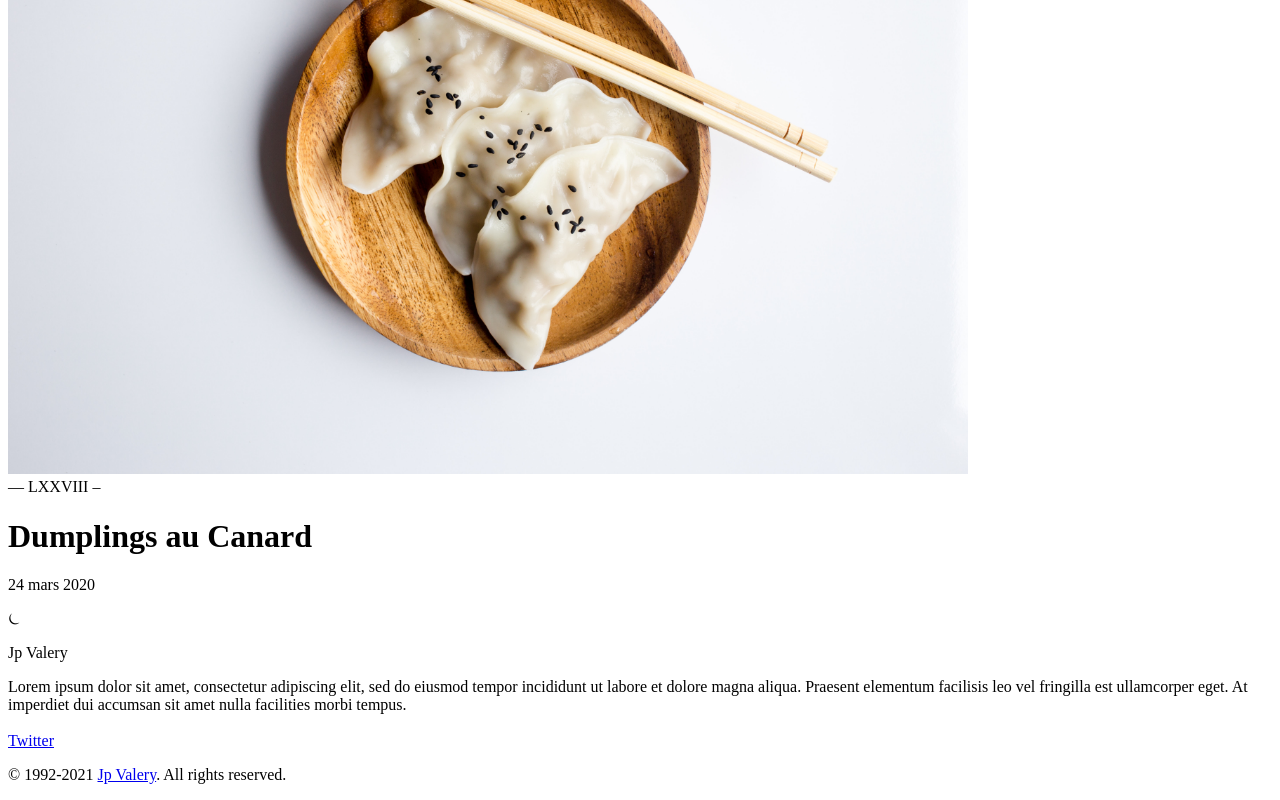
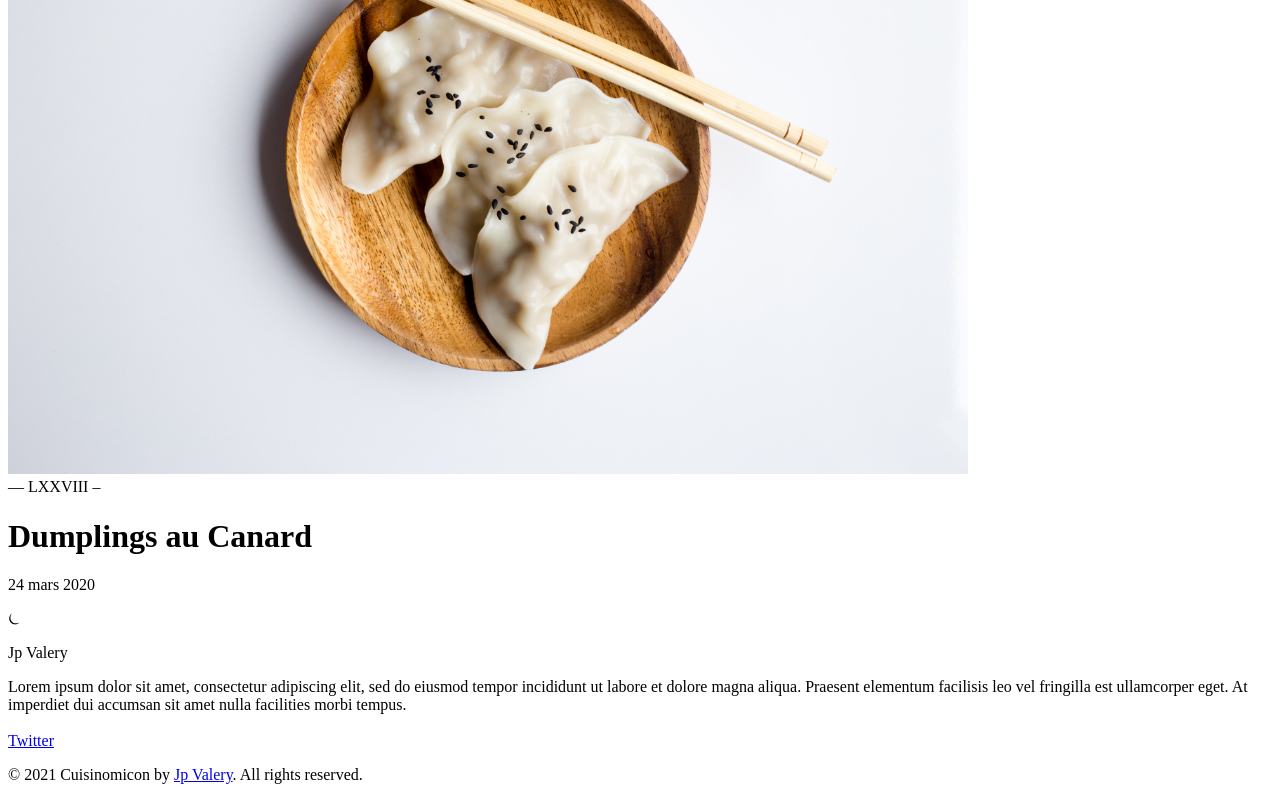
Before and after one commit to jpvalery/cuisinomicon, a Next.js app: page / in a window 1280 px wide. Shown: the part 9113-9913 px from the top of the page. Built offline with nearby package versions, Linux system fonts and the light colour scheme; some icons are missing.

Commit message:
fix: footer ©

```diff
--- a/components/Footer.js
+++ b/components/Footer.js
@@ -13,9 +13,9 @@ export default function Footer() {
             <Twitter />
           </a>
         </div>
-        <div className="mt-8 md:mt-0 md:order-1">
-          <p className="text-base text-center text-gray-500">
-            &copy; 1992-2021{" "}
+        <div className="mt-4 md:mt-0 md:order-1">
+          <p className="text-sm text-center text-gray-500 md:text-base">
+            &copy; 2021 Cuisinomicon by{" "}
             <a
               href="https://jpvalery.me"
               className="hover:text-gray-400"
```
